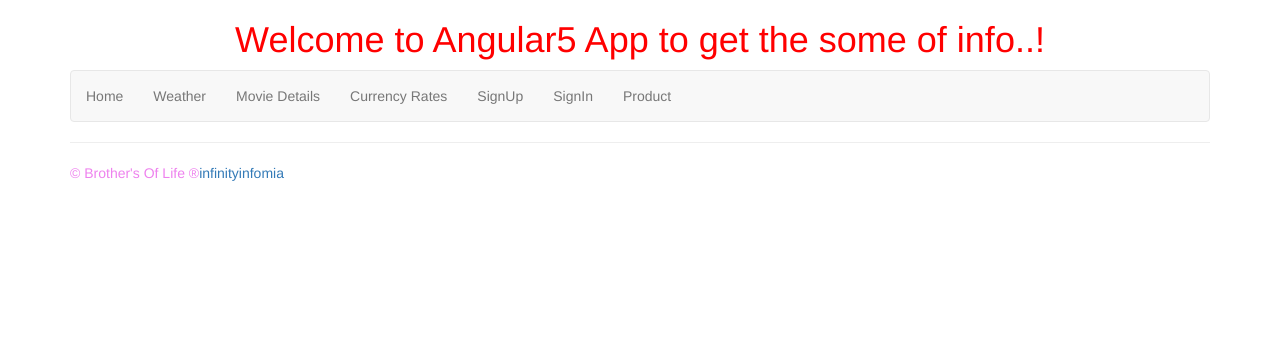
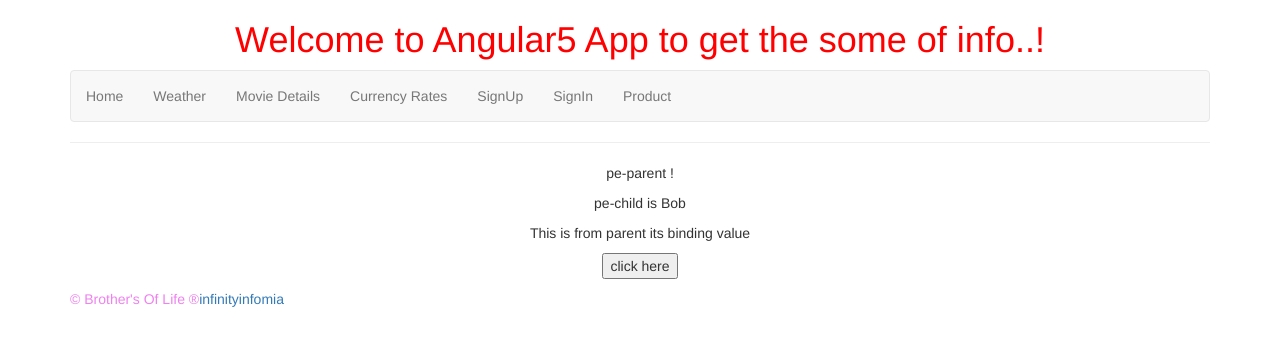
Before and after one commit to potrusaikiran/Angular2Builder, an Angular app: page /parent in a window 1280 px wide. Before the commit this address led to /. Shown: the top 346 px of the page. Built offline with nearby package versions, Linux system fonts and the light colour scheme.

Commit message:
added input &outpu

```diff
--- /dev/null
+++ b/src/app/pe-child/pe-child.component.html
@@ -0,0 +1,3 @@
+<p>pe-child is {{name}}</p>
+  <p>This is from parent {{bindingValue}}</p>
+  <button (click)="onclick()">click here</button>
--- /dev/null
+++ b/src/app/pe-child/pe-child.component.ts
@@ -0,0 +1,20 @@
+import { Component, OnInit, Input, Output, EventEmitter } from '@angular/core';
+
+
+@Component({
+  selector: 'app-pe-child',
+  templateUrl: './pe-child.component.html',
+})
+export class PeChildComponent implements OnInit {
+  name: string;
+  @Input("otherValue") bindingValue: string;
+  @Output() clickrise: EventEmitter<any> = new EventEmitter<any>();
+  constructor() { }
+
+  ngOnInit() {
+    this.name = "Bob"
+  }
+  onclick() {
+    this.clickrise.emit("child clicked");
+  }
+}
--- /dev/null
+++ b/src/app/pe-parent/pe-parent.component.html
@@ -0,0 +1,3 @@
+<p> pe-parent !</p>
+<app-pe-child (clickrise)="onSomeClick($event)" [otherValue]="bindingValue"></app-pe-child>
+<p>{{messageFromChild}}</p>
--- /dev/null
+++ b/src/app/pe-parent/pe-parent.component.ts
@@ -0,0 +1,18 @@
+import { Component, OnInit } from '@angular/core';
+
+@Component({
+  selector: 'app-pe-parent',
+  templateUrl: './pe-parent.component.html',
+})
+export class PeParentComponent implements OnInit {
+  messageFromChild: any;
+  bindingValue:string;
+  constructor() { }
+
+  ngOnInit() {
+    this.bindingValue="its binding value";
+  }
+  onSomeClick(event:any){
+    this.messageFromChild =event;
+  }
+}
```
Also changed, not shown: src/app/app.module.ts (+21 -11 lines), src/app/app.routes.ts (added, +24 -0 lines).
